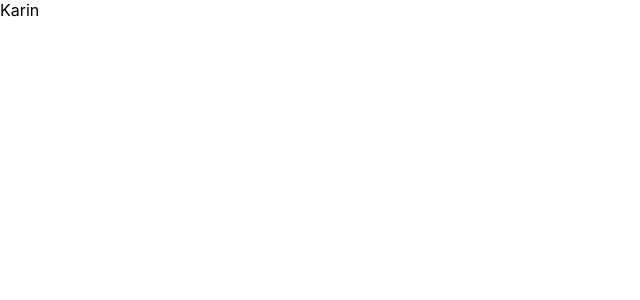
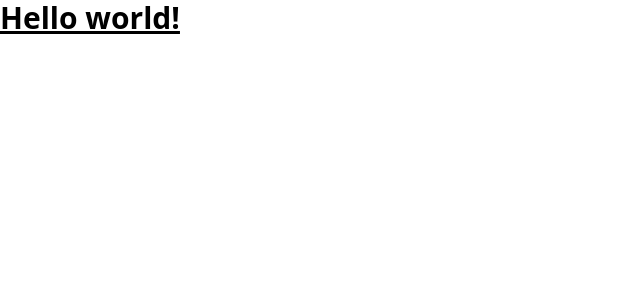
Before and after one commit to Karin1412/luvweb, a React (Create React App) app: page / in a window 1280 px wide. Shown: the top 300 px of the page, without its empty margins (0-640 px from the left). Built offline with nearby package versions, Linux system fonts and the light colour scheme.

Commit message:
add tailwind

```diff
--- a/package.json
+++ b/package.json
@@ -34,5 +34,8 @@
       "last 1 firefox version",
       "last 1 safari version"
     ]
+  },
+  "devDependencies": {
+    "tailwindcss": "^3.4.1"
   }
 }
--- a/src/App.js
+++ b/src/App.js
@@ -1,11 +1,7 @@
-
-
-function App() {
+export default function App() {
   return (
-    <div>
-      Karin
-    </div>
-  );
+    <h1 className="text-3xl font-bold underline">
+      Hello world!
+    </h1>
+  )
 }
-
-export default App;
--- a/src/index.css
+++ b/src/index.css
@@ -1,13 +1,3 @@
-body {
-  margin: 0;
-  font-family: -apple-system, BlinkMacSystemFont, 'Segoe UI', 'Roboto', 'Oxygen',
-    'Ubuntu', 'Cantarell', 'Fira Sans', 'Droid Sans', 'Helvetica Neue',
-    sans-serif;
-  -webkit-font-smoothing: antialiased;
-  -moz-osx-font-smoothing: grayscale;
-}
-
-code {
-  font-family: source-code-pro, Menlo, Monaco, Consolas, 'Courier New',
-    monospace;
-}
+@tailwind base;
+@tailwind components;
+@tailwind utilities;
--- /dev/null
+++ b/tailwind.config.js
@@ -0,0 +1,10 @@
+/** @type {import('tailwindcss').Config} */
+module.exports = {
+  content: [
+    "./src/**/*.{js,jsx,ts,tsx}",
+  ],
+  theme: {
+    extend: {},
+  },
+  plugins: [],
+}
```
Also changed, not shown: 1 other file (tests, documents, lock files or other folders).
